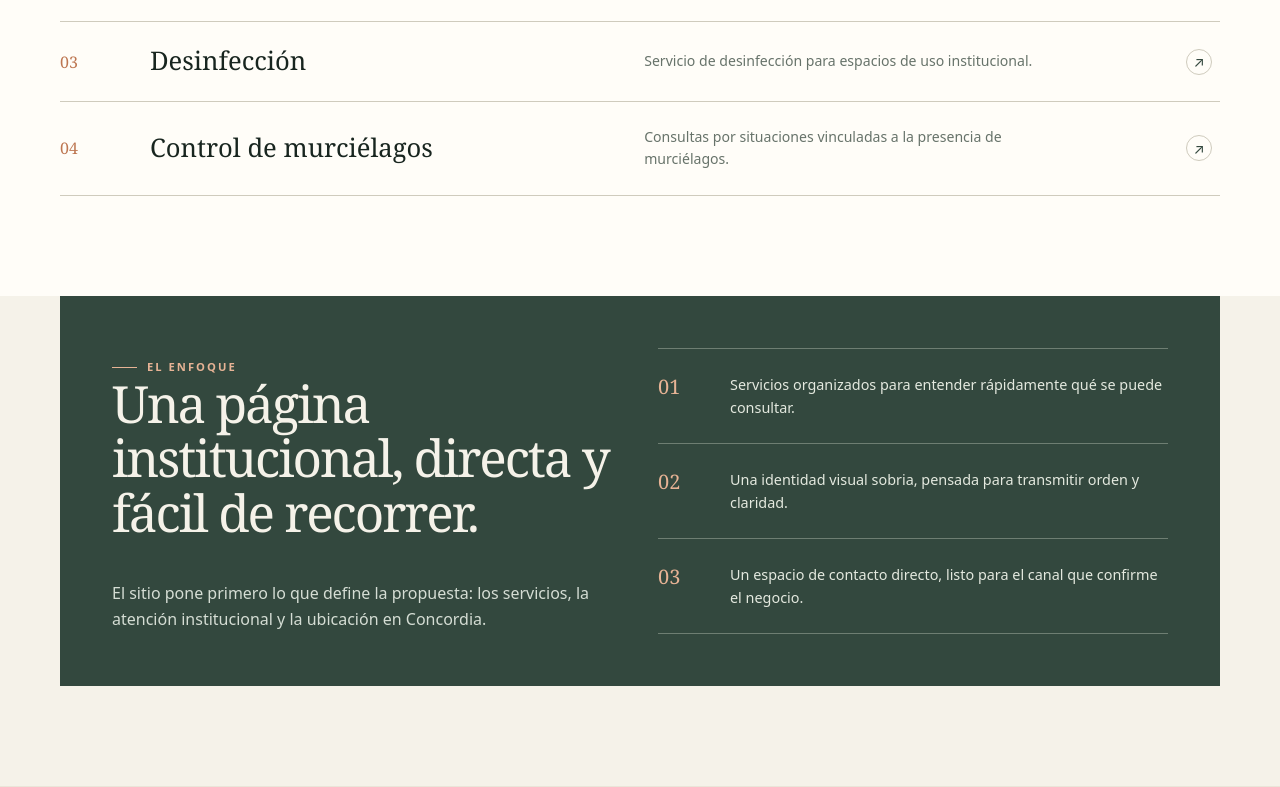
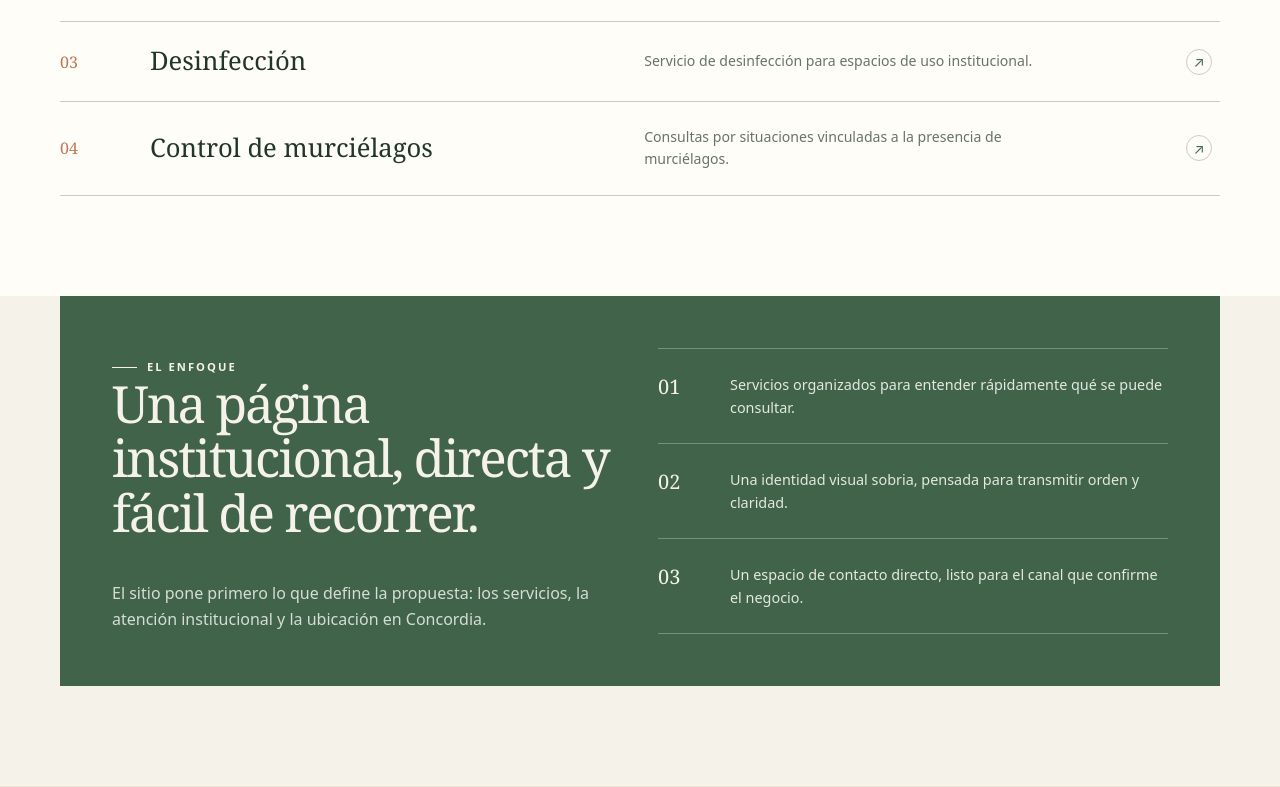
Before and after one commit to TuWebEnTresDias/concordia, a plain HTML site: page index.html in a window 1280 px wide. Shown: the part 1299-2086 px from the top of the page. Drawn offline with Linux system fonts and the light colour scheme.

Commit message:
Aclarar la paleta verde de Concordia

```diff
--- a/index.html
+++ b/index.html
@@ -3,7 +3,7 @@
 <head>
   <meta charset="utf-8">
   <meta name="viewport" content="width=device-width, initial-scale=1">
-  <meta name="theme-color" content="#18251f">
+  <meta name="theme-color" content="#21352a">
   <meta name="description" content="Servicios institucionales de desratización, desinsectación, desinfección y control de murciélagos en Concordia, Entre Ríos.">
   <meta name="robots" content="noindex, nofollow">
   <meta property="og:type" content="website">
@@ -11,7 +11,7 @@
   <meta property="og:description" content="Servicios institucionales de control de plagas en Concordia, Entre Ríos.">
   <title>Control de plagas institucional en Concordia | Concordia</title>
   <style>
-    :root{color-scheme:light;--ink:#18251f;--green:#33483e;--paper:#f5f2e9;--paper-dark:#eae5d8;--line:#cfcbbd;--muted:#67736a;--clay:#bd7651;--clay-light:#e7b395;--white:#fffdf8;--measure:1160px}
+    :root{color-scheme:light;--ink:#21352a;--green:#4a6d52;--green-deep:#40634a;--paper:#f5f2e9;--paper-dark:#eae5d8;--line:#cfcbbd;--muted:#67736a;--clay:#bd7651;--clay-light:#e7b395;--white:#fffdf8;--measure:1160px}
     *{box-sizing:border-box}
     html{scroll-behavior:smooth;scroll-padding-top:84px}
     body{margin:0;background:var(--paper);color:var(--ink);font:16px/1.6 ui-sans-serif,system-ui,-apple-system,BlinkMacSystemFont,"Segoe UI",sans-serif}
@@ -35,7 +35,7 @@
     .mobile-nav{display:none;position:relative}
     .mobile-nav summary{list-style:none;cursor:pointer;padding:10px 0 10px 12px;font-size:.86rem;font-weight:700}
     .mobile-nav summary::-webkit-details-marker{display:none}
-    .mobile-nav__links{position:absolute;z-index:5;top:42px;right:0;width:220px;padding:12px 18px;border:1px solid var(--line);background:var(--white);box-shadow:0 14px 30px #18251f18}
+    .mobile-nav__links{position:absolute;z-index:5;top:42px;right:0;width:220px;padding:12px 18px;border:1px solid var(--line);background:var(--white);box-shadow:0 14px 30px #21352a18}
     .mobile-nav__links a{display:block;padding:10px 0;text-decoration:none;font-size:.9rem}
     .hero{position:relative;overflow:hidden;background:var(--ink);color:var(--paper)}
     .hero::before{position:absolute;inset:0;content:"";pointer-events:none;opacity:.2;background-image:radial-gradient(#dfe5db 1px,transparent 1px);background-size:26px 26px;mask-image:linear-gradient(90deg,transparent 10%,#000 100%)}
@@ -65,7 +65,7 @@
     .plan__accent{fill:var(--clay)}
     .plan__soft{fill:#d9e0d3}
     .plan text{fill:#e4e7dc;font:700 10px ui-sans-serif,system-ui,sans-serif;letter-spacing:2px}
-    .art-note{position:absolute;z-index:2;right:0;bottom:8px;padding:11px 14px;border:1px solid #d9e0d34a;background:#18251fbd;color:#dfe5db;font-size:.64rem;letter-spacing:.13em;text-transform:uppercase}
+    .art-note{position:absolute;z-index:2;right:0;bottom:8px;padding:11px 14px;border:1px solid #d9e0d34a;background:#21352abd;color:#dfe5db;font-size:.64rem;letter-spacing:.13em;text-transform:uppercase}
     .band{border-bottom:1px solid var(--line);background:var(--paper-dark)}
     .band__inner{display:flex;min-height:68px;align-items:center;justify-content:space-between;gap:18px}
     .band span{color:var(--green);font-size:.72rem;font-weight:800;letter-spacing:.15em;text-transform:uppercase}
@@ -84,13 +84,13 @@
     .service p{max-width:440px;margin:0;color:var(--muted);font-size:.88rem}
     .service__mark{width:26px;height:26px;display:grid;place-items:center;border:1px solid var(--line);border-radius:50%;color:var(--green);font-size:.9rem}
     .focus{padding:0 0 100px}
-    .focus__panel{display:grid;grid-template-columns:1fr 1fr;gap:36px;align-items:center;padding:52px;background:var(--green);color:var(--paper)}
-    .focus__panel .section-label{color:var(--clay-light)}
+    .focus__panel{display:grid;grid-template-columns:1fr 1fr;gap:36px;align-items:center;padding:52px;background:var(--green-deep);color:var(--paper)}
+    .focus__panel .section-label{color:var(--paper)}
     .focus__panel h2{max-width:560px;font:500 clamp(2rem,4vw,3.3rem)/1.06 Georgia,"Times New Roman",serif;letter-spacing:-.04em}
     .focus__panel p{max-width:500px;margin-bottom:0;color:#d5ddd4}
     .focus__note{display:grid;grid-template-columns:54px 1fr;gap:18px;align-items:start;padding:24px 0;border-top:1px solid #e3e9dc55}
     .focus__note:last-child{border-bottom:1px solid #e3e9dc55}
-    .focus__note b{color:var(--clay-light);font:500 1.25rem Georgia,serif}
+    .focus__note b{color:var(--paper);font:500 1.25rem Georgia,serif}
     .focus__note span{color:#e4e9df;font-size:.9rem}
     .guide{background:var(--paper-dark)}
     .guide__grid{display:grid;grid-template-columns:.9fr 1.1fr;gap:64px}
```
